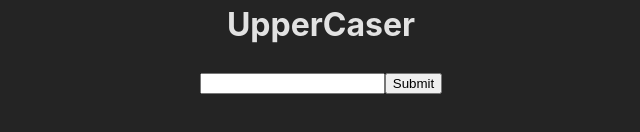
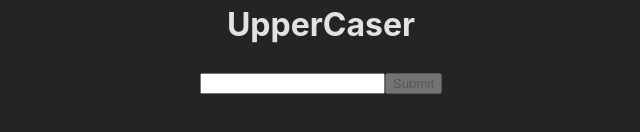
Before and after one commit to cdanielsen/uppercaser, a React (Vite) app in the folder src/client/: page / in a window 1280 px wide. Shown: the part 354-486 px from the top of the page, without its empty margins (319-959 px from the left). Built offline with nearby package versions, Linux system fonts and the light colour scheme.

Commit message:
refactor: extract MessageForm component

```diff
--- a/src/client/src/App.tsx
+++ b/src/client/src/App.tsx
@@ -1,30 +1,20 @@
-import { ChangeEventHandler, useState } from "react";
+import { useState } from "react";
 import "./App.css";
-import { sendMessage } from "./api";
+import MessageForm from "./components/MessageForm";
+import { MessageResponse } from "./api";
 
 function App() {
-  const [inputText, setInputText] = useState("");
   const [responseText, setResponseText] = useState("");
-  const [isError, setIsError] = useState(false);
+  const [hasError, setError] = useState(false);
 
-  const inputId = "uppercaser-request-field";
-
-  const handleInputChange: ChangeEventHandler<HTMLInputElement> = (e) => {
-    const nextValue = e.target.value;
-    setInputText(nextValue);
+  const handleSubmit = ({ message }: MessageResponse) => {
+    setError(false);
+    setResponseText(message);
   };
 
-  const handleSubmitText = (message: string) => () => {
-    (async () => {
-      try {
-        setIsError(false);
-        const response = await sendMessage(message);
-        setResponseText(response.message);
-      } catch (e) {
-        setIsError(true);
-        setResponseText("");
-      }
-    })();
+  const handleError = (e: unknown) => {
+    console.error(e);
+    setError(true);
   };
 
   return (
@@ -33,25 +23,9 @@ function App() {
         <h1>UpperCaser</h1>
       </header>
       <main id="Content">
-        <form
-          id="Content__UppercaseForm"
-          name="Uppercasing test submission form"
-          target="_self"
-        >
-          <input
-            type="text"
-            id={inputId}
-            name={inputId}
-            value={inputText}
-            aria-label="Text to uppercase"
-            onChange={handleInputChange}
-          />
-          <button type="button" onClick={handleSubmitText(inputText)}>
-            Submit
-          </button>
-        </form>
+        <MessageForm onSubmitError={handleError} onResponse={handleSubmit} />
         <h3 aria-label="Submission result">
-          {isError ? "An error occurred. Please try again" : responseText}
+          {hasError ? "An error occurred. Please try again" : responseText}
         </h3>
       </main>
     </>
--- a/src/client/src/api/index.ts
+++ b/src/client/src/api/index.ts
@@ -1,4 +1,4 @@
-interface MessageResponse {
+export interface MessageResponse {
   message: string;
 }
 
--- /dev/null
+++ b/src/client/src/components/MessageForm.tsx
@@ -0,0 +1,60 @@
+import { ChangeEventHandler, useState } from "react";
+import { sendMessage, MessageResponse } from "../api";
+
+interface MessageFormProps {
+  onSubmitError: (error: unknown) => void;
+  onResponse: (response: MessageResponse) => void;
+}
+
+const MessageForm = ({
+  onResponse: onSubmit,
+  onSubmitError,
+}: MessageFormProps) => {
+  const [inputText, setInputText] = useState("");
+  const [isFormValid, setIsFormValid] = useState(false);
+  const inputId = "uppercaser-request-field";
+
+  const handleInputChange: ChangeEventHandler<HTMLInputElement> = (e) => {
+    setIsFormValid(e.target.checkValidity());
+    const nextValue = e.target.value;
+
+    setInputText(nextValue);
+  };
+
+  const handleSubmitText = (message: string) => () => {
+    (async () => {
+      try {
+        const response = await sendMessage(message);
+        onSubmit(response);
+      } catch (e) {
+        console.error(e);
+        onSubmitError(e);
+      }
+    })();
+  };
+
+  return (
+    <form id="Content__UppercaseForm" name="Uppercasing test submission form">
+      <input
+        type="text"
+        required
+        minLength={1}
+        maxLength={20}
+        id={inputId}
+        name={inputId}
+        value={inputText}
+        aria-label="Text to uppercase"
+        onChange={handleInputChange}
+      />
+      <button
+        type="button"
+        disabled={!isFormValid}
+        onClick={handleSubmitText(inputText)}
+      >
+        Submit
+      </button>
+    </form>
+  );
+};
+
+export default MessageForm;
```
